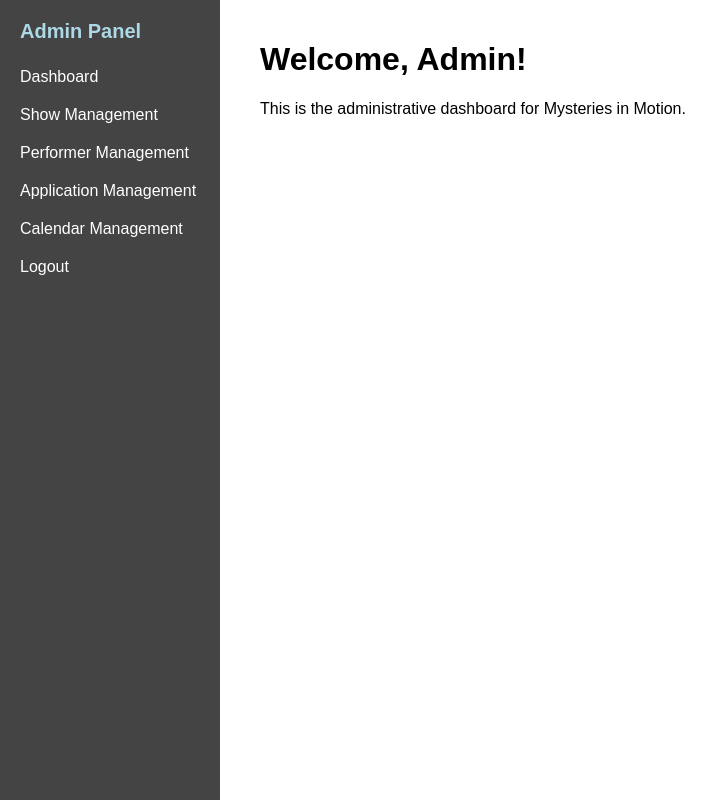
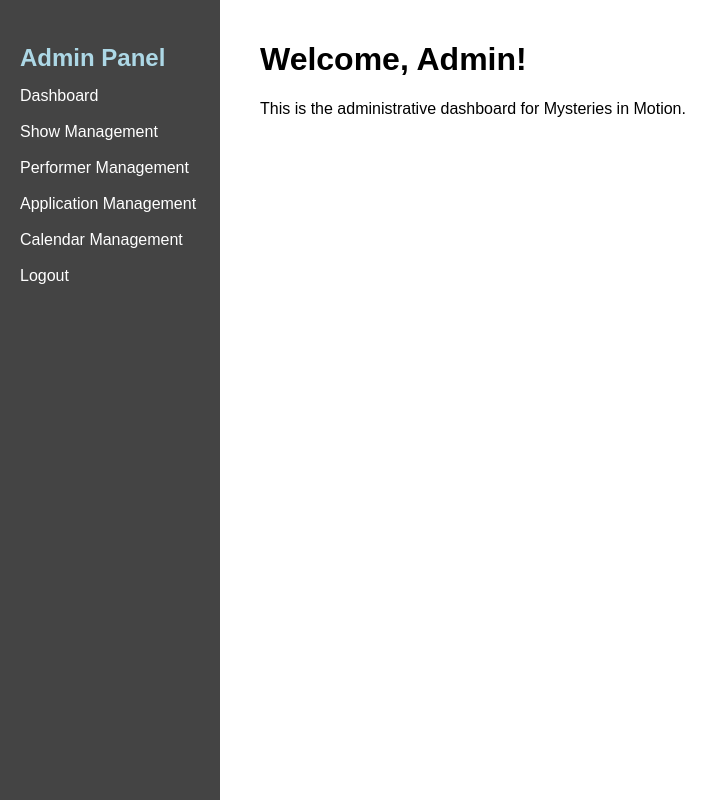
Before and after one commit to GrapevineEscape/MysteriesInMotion-Public, a Flask app: template app/templates/admin/dashboard.html in a window 1280 px wide. Shown: the whole page, without its empty margins (0-724 px from the left). Run offline with Flask 3, Linux system fonts and the light colour scheme; the template is opened without the code that fills it, so the values that code supplies are empty.

Commit message:
Admin Calendar Dashboard css 8

```diff
--- a/app/static/css/style.css
+++ b/app/static/css/style.css
@@ -4,6 +4,7 @@ body {
     font-family: 'Arial', sans-serif;
 }
 
+/* Sidebar Styles */
 .sidebar {
     height: 100vh;
     width: 220px;
@@ -15,49 +16,48 @@ body {
     color: white;
 }
 
+/* Admin Sidebar */
 .admin-sidebar {
     background-color: #444;
-    font-size: 1.0rem !important; /* Adjust as needed */
+    font-size: 1.0rem !important; /* Ensures base font size consistency */
 }
 
+/* Performer Sidebar */
 .performer-sidebar {
     background-color: #6a1b9a;
-    font-size: 1.0rem !important; /* Adjust as needed */
+    font-size: 1.0rem !important;
 }
 
-.sidebar h3 {
-    margin-top: 0;
+/* Sidebar Headers (Admin & Performer) */
+.admin-sidebar h3,
+.performer-sidebar h3 {
+    font-size: 1.5rem !important; /* Ensures same size across all pages */
+    font-weight: bold !important;
+    color: #ADD8E6 !important; /* Light Blue */
+    margin-bottom: 10px !important; /* Consistent spacing below heading */
 }
 
+/* Sidebar Menu List - Standardized Spacing */
 .sidebar ul {
     list-style: none;
-    padding: 0;
+    padding: 0 !important; /* Removes any unwanted padding */
+    margin: 0 !important;  /* Prevents Bootstrap from altering margins */
 }
 
+/* Sidebar Menu Items */
 .sidebar ul li {
-    margin: 20px 0;
+    margin: 8px 0 !important;  /* Matches Performer Calendar spacing */
+    padding: 5px 0 !important; /* Uniform spacing */
 }
 
+/* Sidebar Menu Links */
 .sidebar ul li a {
     color: white;
     text-decoration: none;
 }
 
+/* Main Content Area */
 .content {
     margin-left: 240px;
     padding: 20px;
 }
-
-/* Fix sidebar header styles for Admin and Performer */
-.admin-sidebar h3,
-.performer-sidebar h3 {
-    font-size: 1.25rem !important; /* One size larger */
-    font-weight: bold !important; /* Make it bold */
-    color: #ADD8E6 !important; /* Light Blue */
-}
-
-
-/* Standardize spacing between sidebar menu items */
-.sidebar ul li {
-    margin: 10px 0 !important;  /* Reduce spacing to match Dashboard */
-    padding: 5px 0;  /* Ensures even spacing */
```
